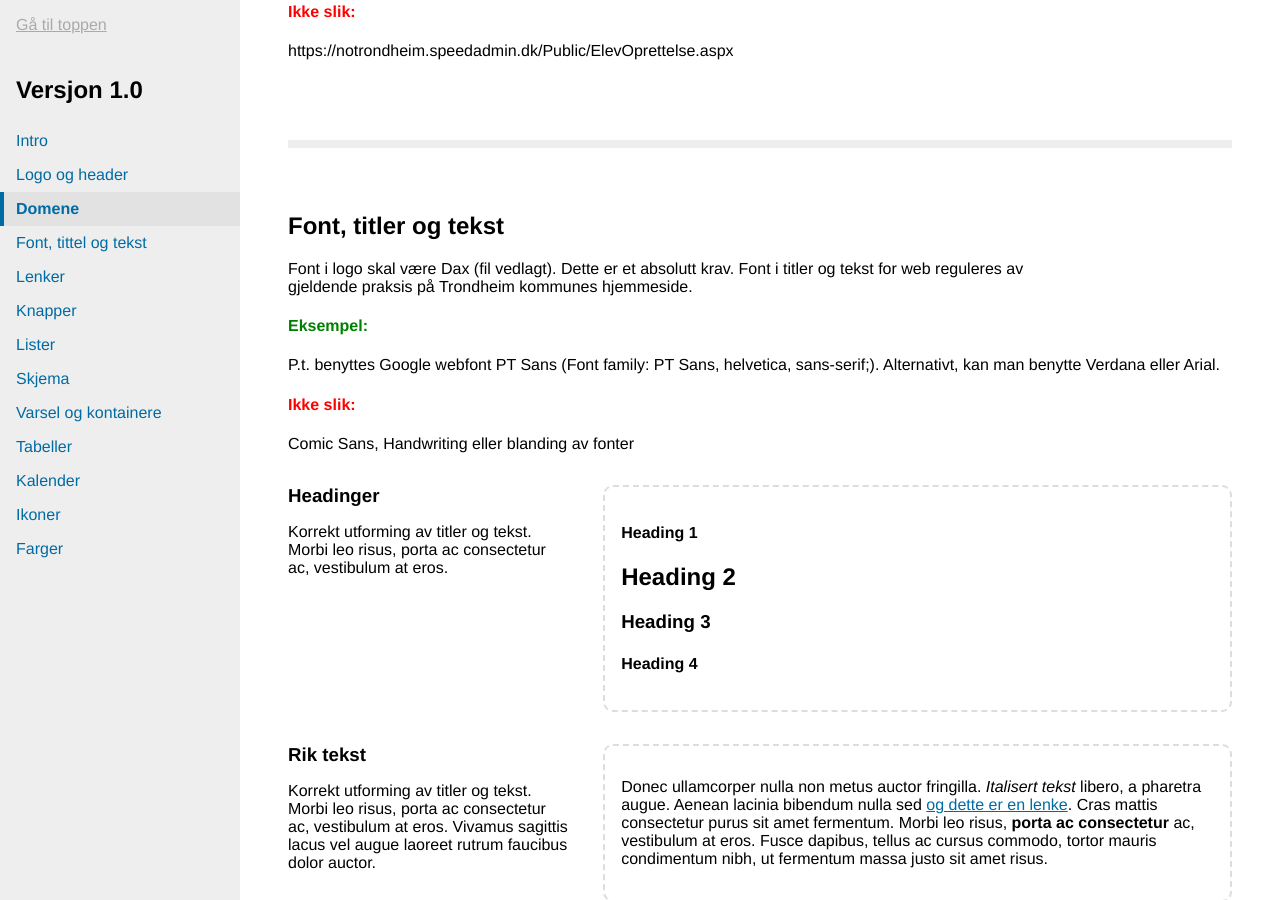
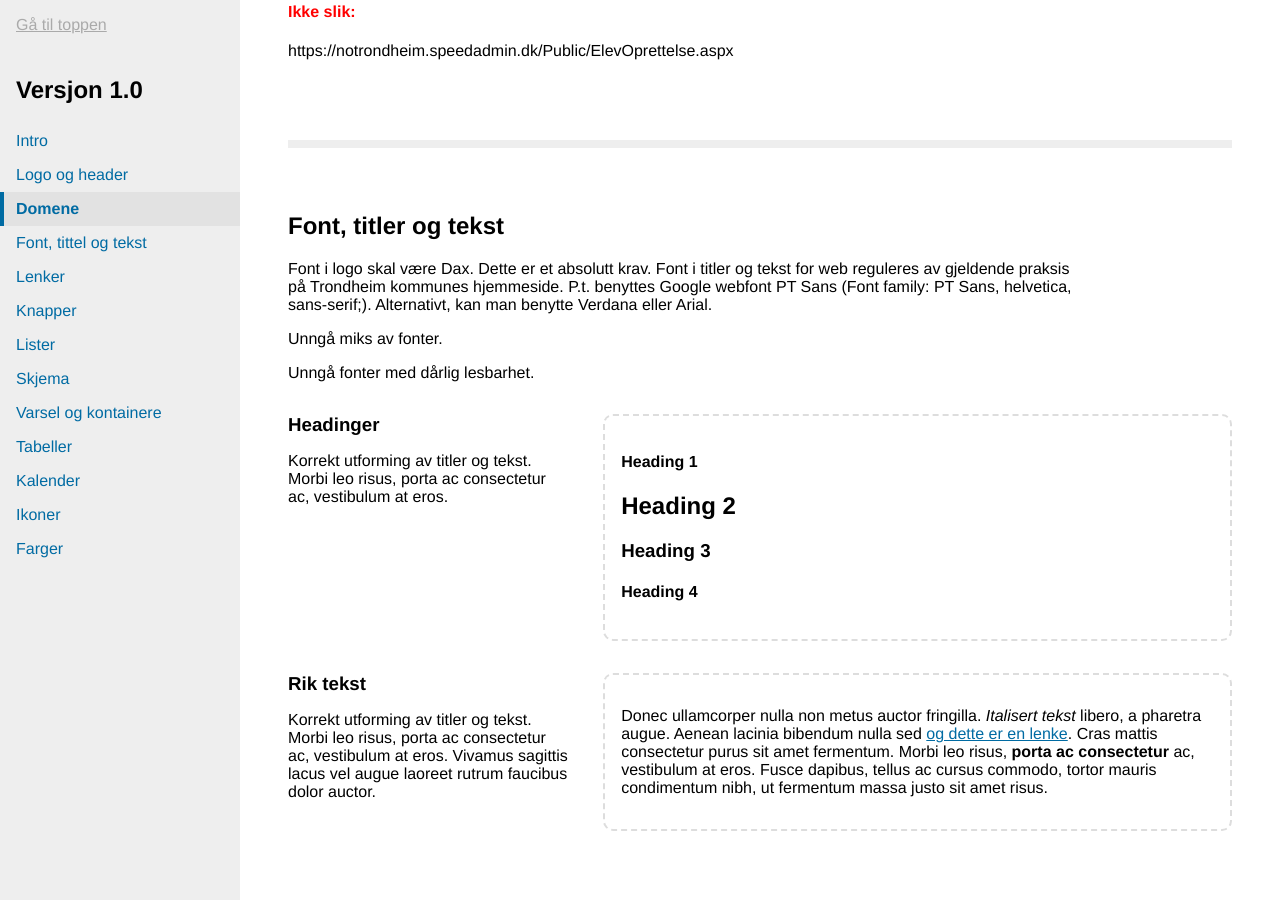
Before and after one commit to rskjonbe/styleguide, a Jekyll site: the page built from versjon/1.0/index.html, in a window 1280 px wide and 900 px high, scrolled down 867 px. Built offline with Jekyll 4.4.1, drawn with Linux system fonts in a browser that asks for light colours.

Commit message:
lagt inn fonttips

```diff
--- a/versjon/1.0/font_tittel_tekst.html
+++ b/versjon/1.0/font_tittel_tekst.html
@@ -1,14 +1,9 @@
 <h2 class="chapter-heading">Font, titler og tekst</h2>
 
 <p class="chapter-lead">
-  Font i logo skal være Dax (fil vedlagt). Dette er et absolutt krav. Font i titler og tekst for web reguleres av gjeldende praksis på Trondheim kommunes hjemmeside.
-</p>
-  <p>
-    <h4 style="color:green">Eksempel:</h4> P.t. benyttes Google webfont PT Sans (Font family: PT Sans, helvetica, sans-serif;). Alternativt, kan man benytte Verdana eller Arial. </p>
-<p>
-    <h4 style="color:red">Ikke slik:</h4>
-    <p font="Comic Sans">Comic Sans, Handwriting eller blanding av fonter</p>
-
+  Font i logo skal være Dax. Dette er et absolutt krav. Font i titler og tekst for web reguleres av gjeldende praksis på Trondheim kommunes hjemmeside. P.t. benyttes Google webfont PT Sans (Font family: PT Sans, helvetica, sans-serif;). Alternativt, kan man benytte Verdana eller Arial. </p>
+<p>Unngå miks av fonter.</p>
+<p>Unngå fonter med dårlig lesbarhet.</p>
 
 
 <!-- Headinger -->
```
